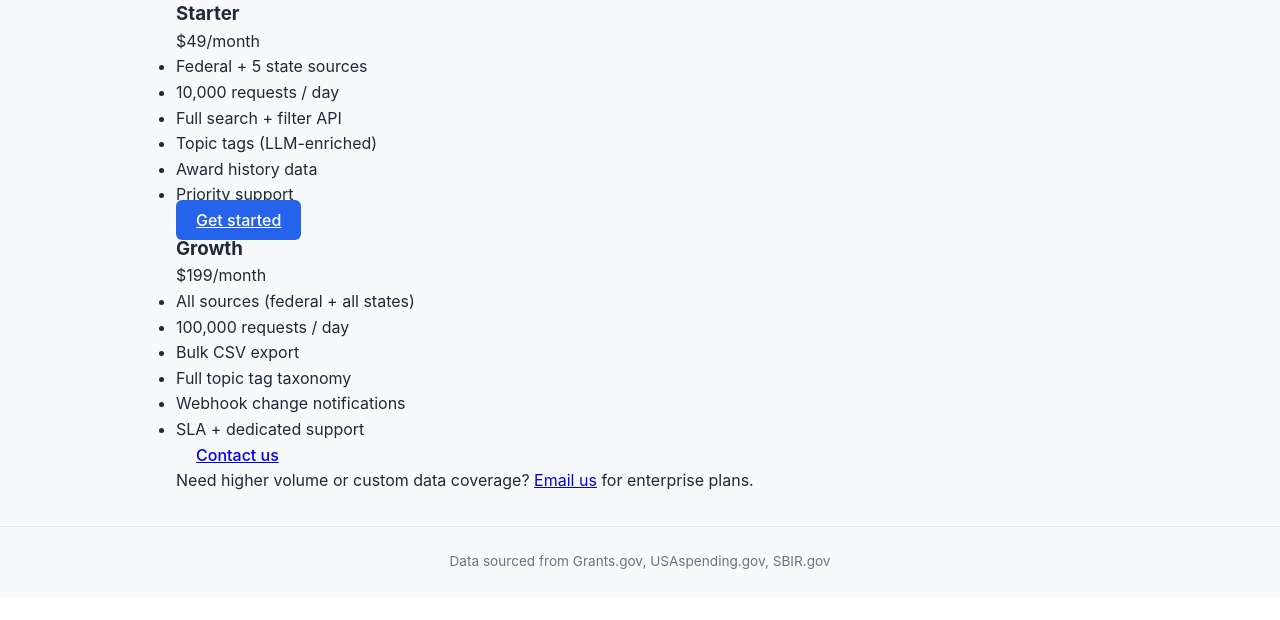
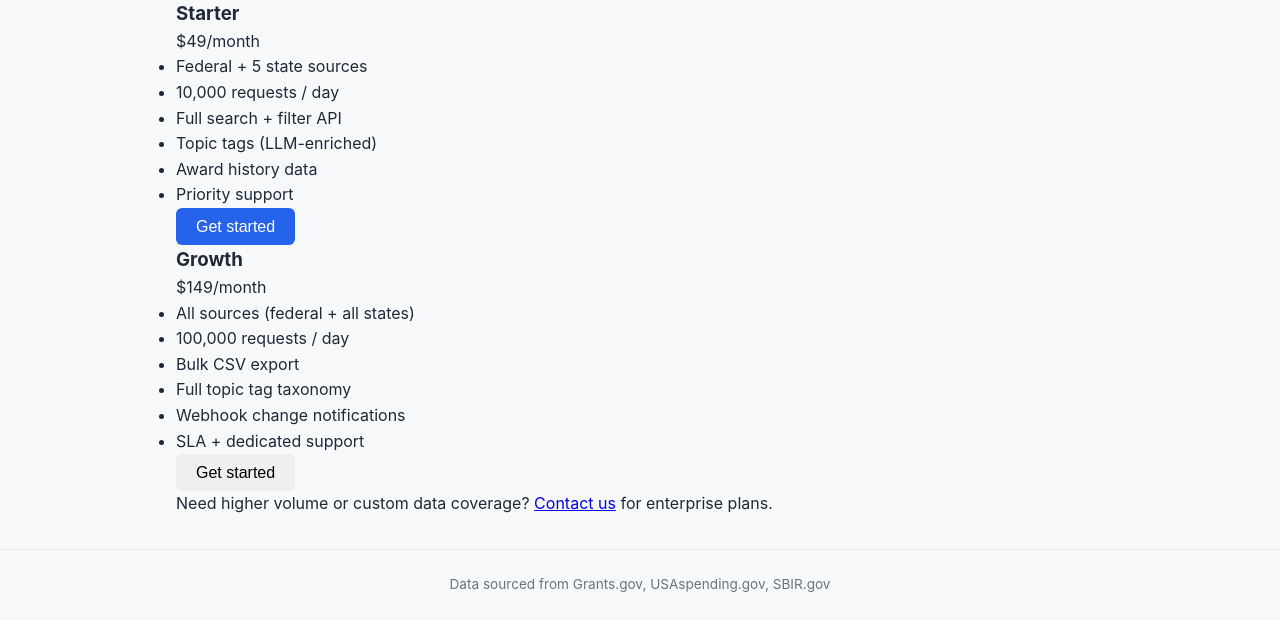
Before and after one commit to jefrya123/grantflow, a Python web app: template templates/pricing.html in a window 1280 px wide. Shown: the part 393-1013 px from the top of the page. Before the commit the page ends 962 px from the top, so only its background shows below. Run offline with Jinja, Linux system fonts and the light colour scheme; the template is opened without the code that fills it, so the values that code supplies are empty.

Commit message:
feat(13-02): update pricing page with JS checkout buttons and fix Growth price
- Replace mailto: CTAs with startCheckout('starter') and startCheckout('growth') buttons
- Change Growth price from $199 to $149/month
- Add async startCheckout(tier) JS function posting to /api/v1/billing/checkout
- Remove all mailto: links from pricing page (including enterprise note)
- Add BILL-10 test (test_pricing_page_no_mailto)

```diff
--- a/templates/pricing.html
+++ b/templates/pricing.html
@@ -41,13 +41,13 @@
                 <li>Award history data</li>
                 <li>Priority support</li>
             </ul>
-            <a href="mailto:hello@grantflow.dev" class="btn btn-primary">Get started</a>
+            <button onclick="startCheckout('starter')" class="btn btn-primary">Get started</button>
         </div>
 
         <div class="pricing-card">
             <div class="pricing-card-header">
                 <h3>Growth</h3>
-                <div class="price">$199<span>/month</span></div>
+                <div class="price">$149<span>/month</span></div>
             </div>
             <ul class="pricing-features">
                 <li>All sources (federal + all states)</li>
@@ -57,13 +57,29 @@
                 <li>Webhook change notifications</li>
                 <li>SLA + dedicated support</li>
             </ul>
-            <a href="mailto:hello@grantflow.dev" class="btn btn-outline">Contact us</a>
+            <button onclick="startCheckout('growth')" class="btn btn-outline">Get started</button>
         </div>
 
     </div>
 </section>
 
 <section class="pricing-note">
-    <p>Need higher volume or custom data coverage? <a href="mailto:hello@grantflow.dev">Email us</a> for enterprise plans.</p>
+    <p>Need higher volume or custom data coverage? <a href="/contact">Contact us</a> for enterprise plans.</p>
 </section>
+
+<script>
+async function startCheckout(tier) {
+    const resp = await fetch('/api/v1/billing/checkout', {
+        method: 'POST',
+        headers: {'Content-Type': 'application/json'},
+        body: JSON.stringify({tier: tier}),
+    });
+    if (!resp.ok) {
+        alert('Error starting checkout. Please try again.');
+        return;
+    }
+    const data = await resp.json();
+    window.location.href = data.checkout_url;
+}
+</script>
 {% endblock %}
```
Also changed, not shown: tests/test_billing.py (+11 -0 lines).
